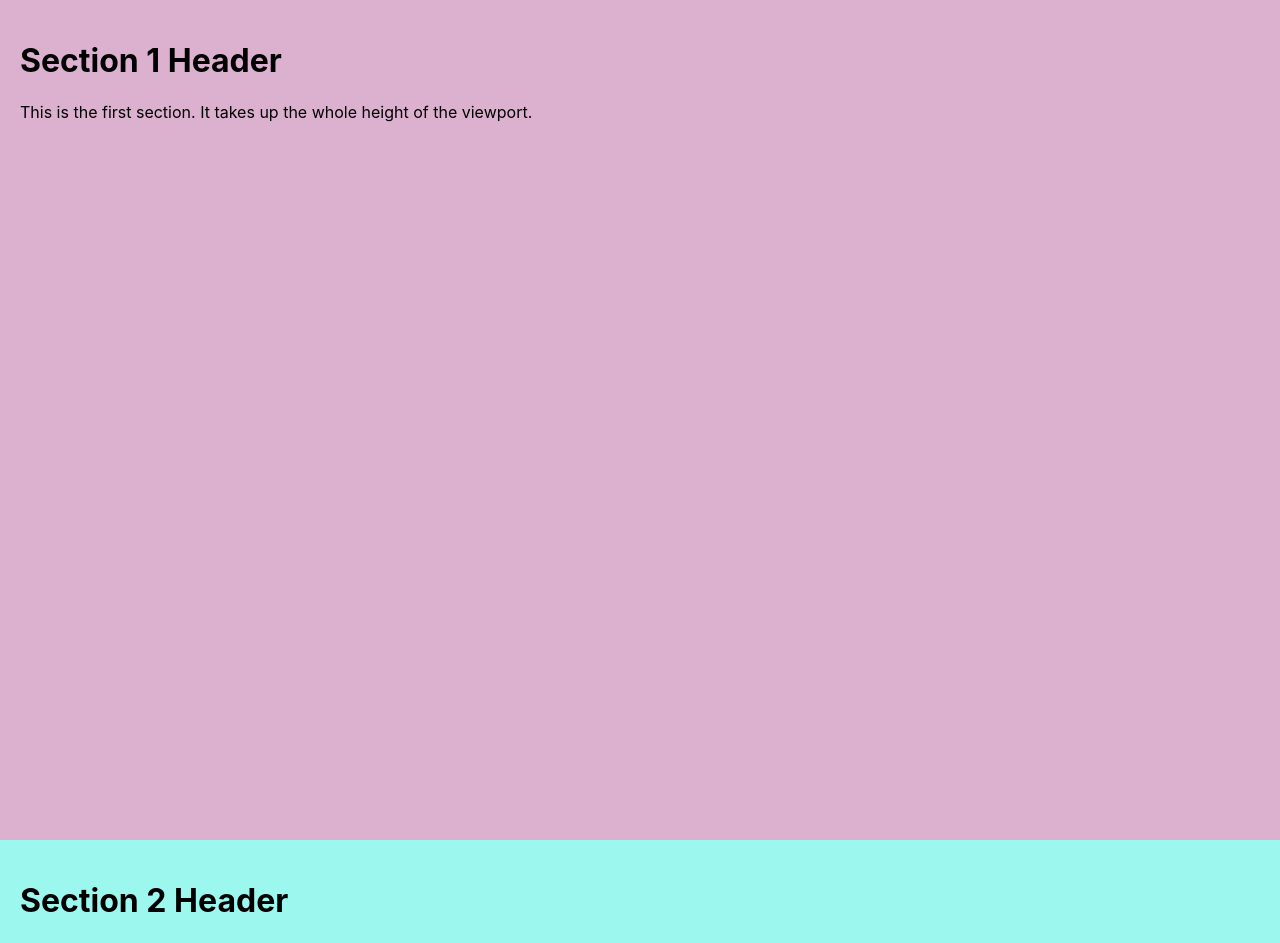
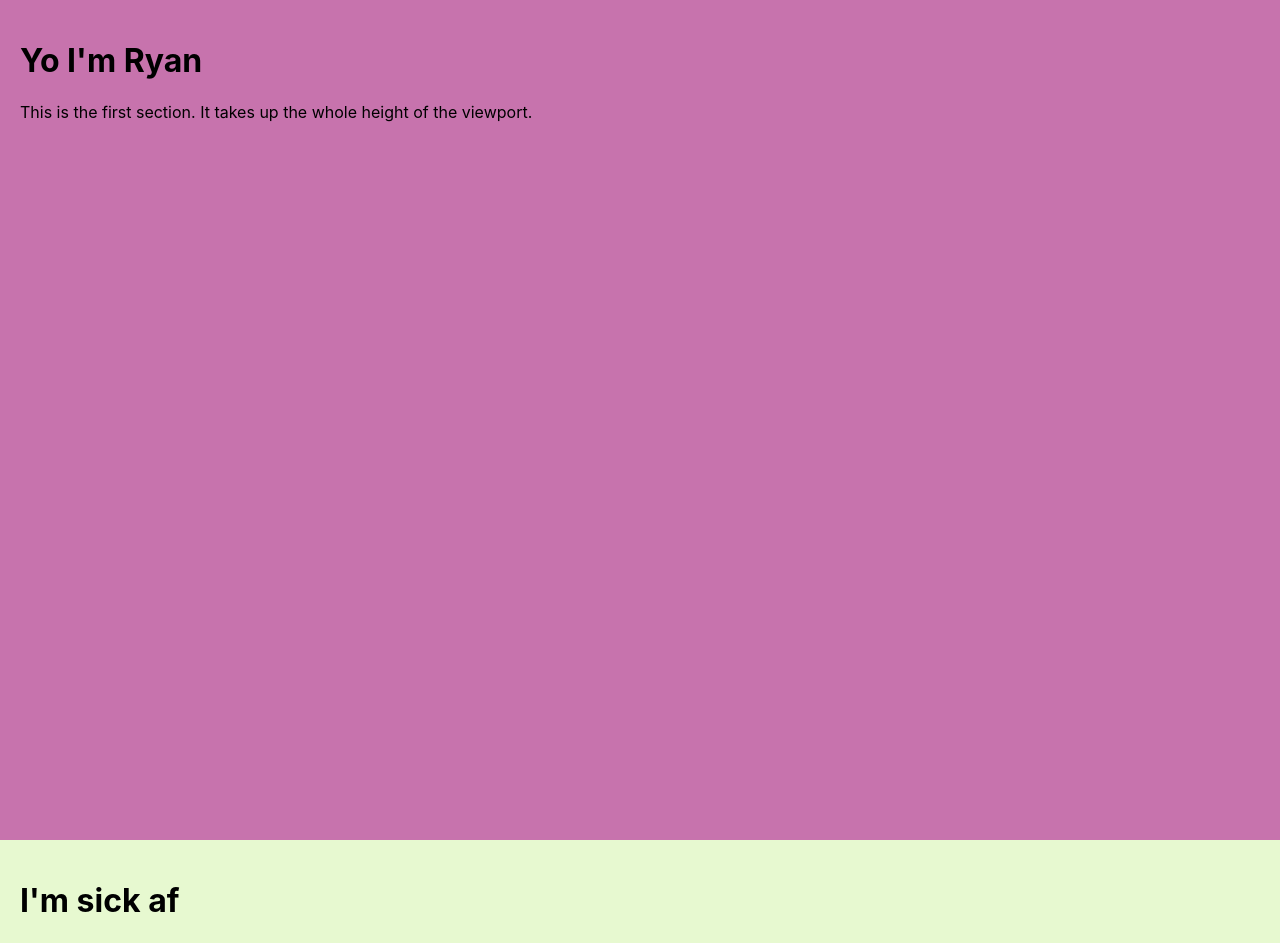
Before and after one commit to yrom1/react-colorful, a React (Create React App) app in the folder colorful/: page / in a window 1280 px wide. Shown: the top 943 px of the page. Built offline with nearby package versions, Linux system fonts and the light colour scheme.

Commit message:
<ColorSection/> autogenerated

```diff
--- a/colorful/src/App.js
+++ b/colorful/src/App.js
@@ -28,30 +28,45 @@ function App() {
     '#E7F9D0'  // light limey yellow
   ];
 
-  const [color1, setColor1] = useState(colors[0]);
-  const [color2, setColor2] = useState(colors[1]);
+  const getRandomColor = () => {
+    return colors[Math.floor(Math.random() * colors.length)];
+  }
+
+  const [color1, setColor1] = useState(getRandomColor());
+  const [color2, setColor2] = useState(getRandomColor());
+
+  const sections = [
+    {
+      color: color1,
+      isFullScreen: true,
+      header: "Yo I'm Ryan",
+      text: "This is the first section. It takes up the whole height of the viewport."
+    },
+    {
+      color: color2,
+      isFullScreen: false,
+      header: "I'm sick af",
+      text: "This is the second section. It adjusts to the size of the text."
+    }
+    // Add more objects with different props here to add more sections
+  ];
 
   const handleClick = () => {
-    const randomIndex1 = Math.floor(Math.random() * colors.length);
-    const randomIndex2 = Math.floor(Math.random() * colors.length);
-    setColor1(colors[randomIndex1]);
-    setColor2(colors[randomIndex2]);
+    setColor1(getRandomColor());
+    setColor2(getRandomColor());
   }
 
   return (
     <div onClick={handleClick}>
-      <ColorSection
-        color={color1}
-        isFullScreen={true}
-        header="Section 1 Header"
-        text="This is the first section. It takes up the whole height of the viewport."
-      />
-      <ColorSection
-        color={color2}
-        isFullScreen={false}
-        header="Section 2 Header"
-        text="This is the second section. It adjusts to the size of the text."
-      />
+      {sections.map((section, index) => (
+        <ColorSection
+          key={index}
+          color={section.color}
+          isFullScreen={section.isFullScreen}
+          header={section.header}
+          text={section.text}
+        />
+      ))}
     </div>
   );
 }
```
